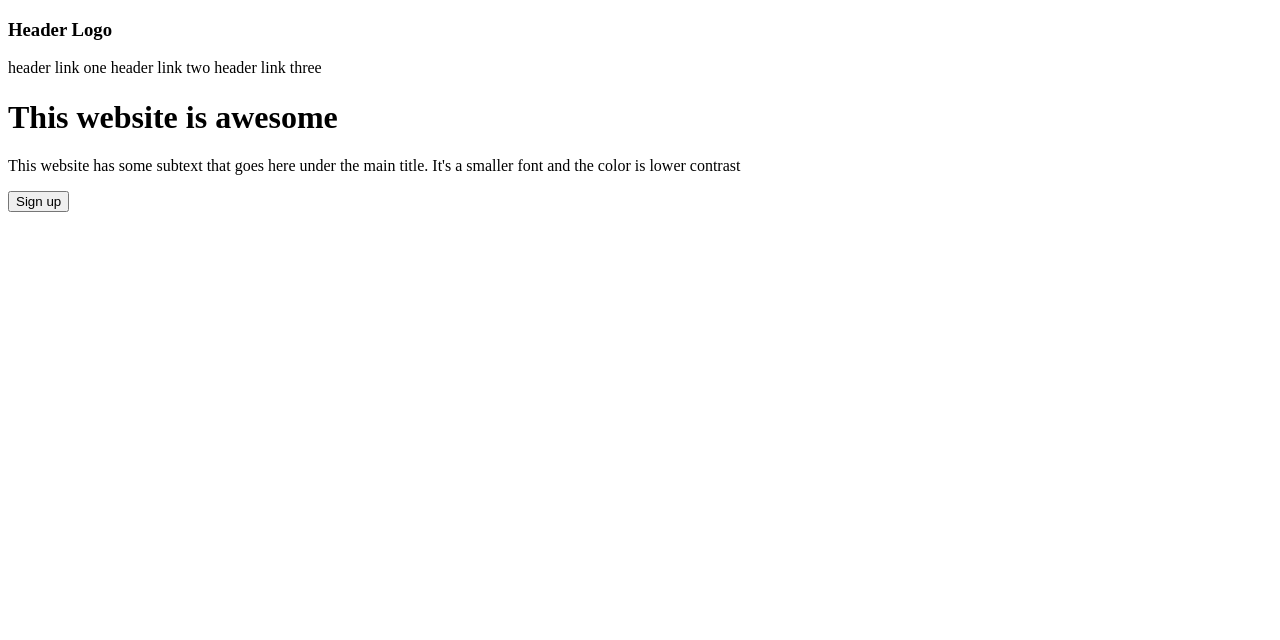
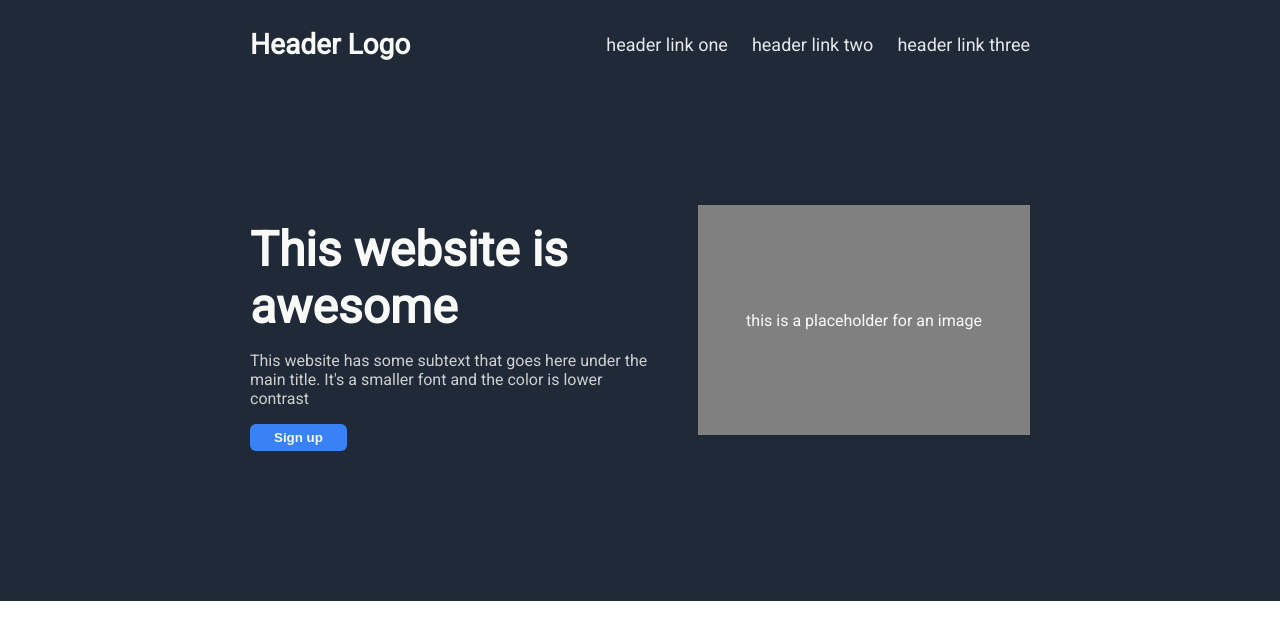
Before and after one commit to A4RO/landing-page, a plain HTML site: page index.html in a window 1280 px wide. Drawn offline with Linux system fonts and the light colour scheme.

Commit message:
Create first section of the page

```diff
--- a/index.html
+++ b/index.html
@@ -4,16 +4,27 @@
     <meta charset="UTF-8">
     <meta name="viewport" content="width=device-width, initial-scale=1.0">
     <title>Landing Page</title>
+    <link rel="stylesheet" href="styles.css">
+    <link href='https://fonts.googleapis.com/css?family=Roboto' rel='stylesheet'>
 </head>
 <body>
+    <div class="first">
         <div class="header">
             <h3>Header Logo</h3>
+            <div class="headerlinks">
                 <a>header link one</a>
                 <a>header link two</a>
                 <a>header link three</a>
             </div>
+        </div>
+        <div class="middle">
+            <div class="content">
                 <h1>This website is awesome</h1>
-    <p>This website has some subtext that goes here under the main title. It's a smaller font and the color is lower contrast</p>
+                <p class="subtext">This website has some subtext that goes here under the main title. It's a smaller font and the color is lower contrast</p>
                 <button>Sign up</button>
+            </div>
+            <p class="placeholder">this is a placeholder for an image</p>
+        </div>
+    </div>
 </body>
 </html>
--- a/styles.css
+++ b/styles.css
@@ -0,0 +1,74 @@
+body {
+    font-family: 'Roboto';
+    display: flex;
+    flex-direction: column;
+    padding: 0;
+    margin: 0;
+}
+
+.first {
+    background-color: #1F2937;
+    color: #F9FAF8;
+    display: flex;
+    flex-direction: column;
+    padding: 150px 250px;
+    padding-top: 0;
+    margin: 0;
+}
+
+.header {
+    display: flex;
+    align-items: center;
+    justify-content: space-between;
+    font-size: 24px;
+    margin-bottom: 100px;
+}
+
+.headerlinks {
+    display: flex;
+    column-gap: 24px;
+    font-size: 18px;
+    color: #E5E7EB;
+}
+
+h1 {
+    font-size: 48px;
+    font-weight: bolder;
+    margin-bottom: 0px;
+}
+
+button {
+    background-color: #3882F6;
+    border-radius: 6px;
+    border: none;
+    font-weight: bold;
+    padding: 6px 24px;
+    color: #F9FAF8;
+}
+
+.subtext {
+    color: #cfcfcf;
+}
+
+
+.content {
+    display: flex;
+    flex-direction: column;
+    flex-wrap: wrap;
+    max-width: 400px;
+    align-items: start;
+}
+
+.middle {
+    display: flex;
+    justify-content: center;
+}
+
+.placeholder {
+    background-color: gray;
+    display: flex;
+    align-items: center;
+    justify-content: center;
+    margin-left: 48px;
+    flex: 1;
+}
```
Lines whose indentation alone changed are shown as unchanged.
